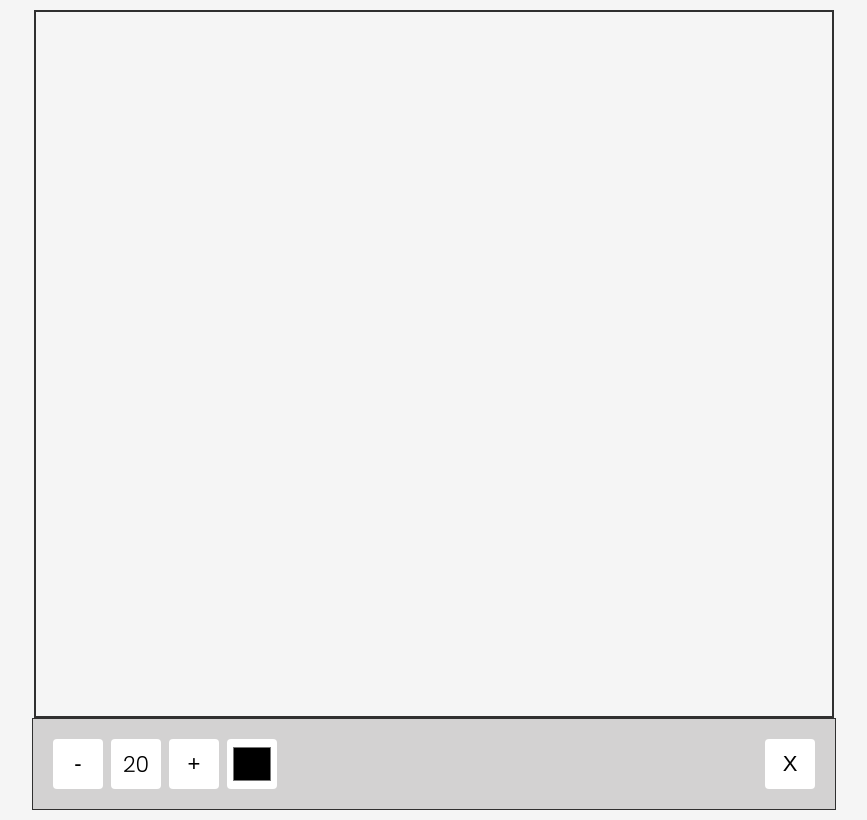
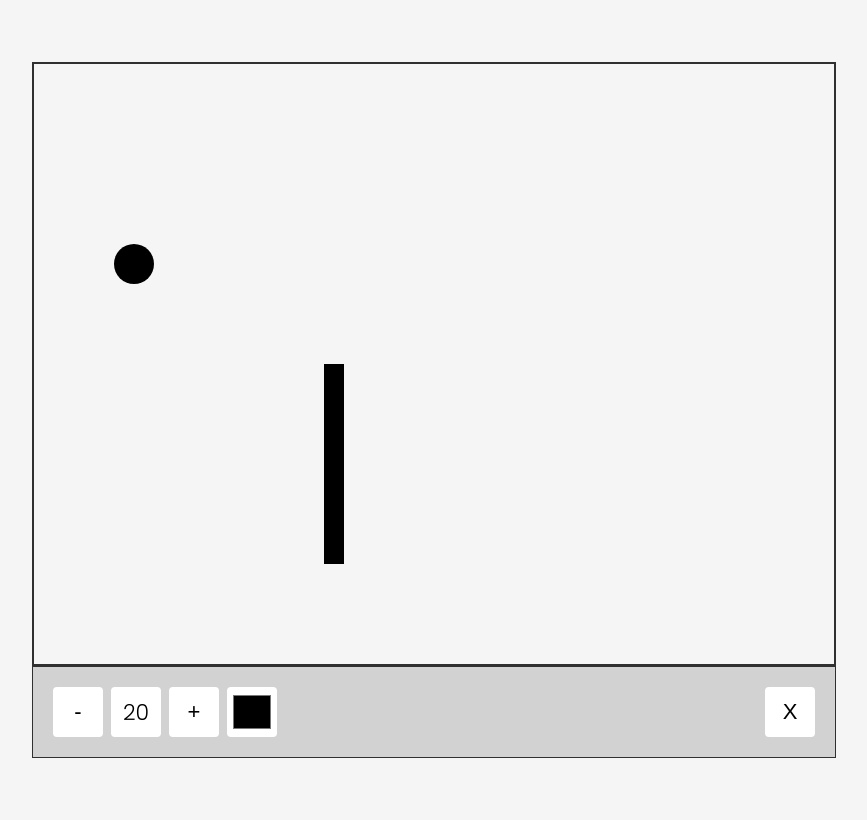
Before and after one commit to mariavmedeiros/drawing-app, a plain HTML site: page index.html in a window 1280 px wide. Shown: the whole page, without its empty margins (206-1073 px from the left). Drawn offline with Linux system fonts and the light colour scheme.

Commit message:
updated html,css and js

```diff
--- a/index.html
+++ b/index.html
@@ -8,7 +8,7 @@
     <title>Drawing App</title>
   </head>
   <body>
-    <canvas id="canvas"></canvas>
+    <canvas id="canvas" width="800" height="600"></canvas>
     <div class="toolbox">
       <button id="decrease">-</button>
       <span id="size">20</span>
--- a/script.js
+++ b/script.js
@@ -12,4 +12,14 @@ function drawCircle(x, y) {
   ctx.fill();
 }
 
-drawCircle(1000, 200);
+function drawLine(x1, y1, x2, y2) {
+  ctx.beginPath();
+  ctx.moveTo(x1, y1);
+  ctx.lineTo(x2, y2);
+  ctx.strokeStyle = color;
+  ctx.lineWidth = size;
+  ctx.stroke();
+}
+
+drawCircle(100, 200);
+drawLine(300, 300, 300, 500);
--- a/style.css
+++ b/style.css
@@ -17,8 +17,6 @@ body {
 
 canvas {
   border: 2px solid rgb(48, 48, 48);
-  width: 800px;
-  height: 800px;
 }
 
 .toolbox {
```
